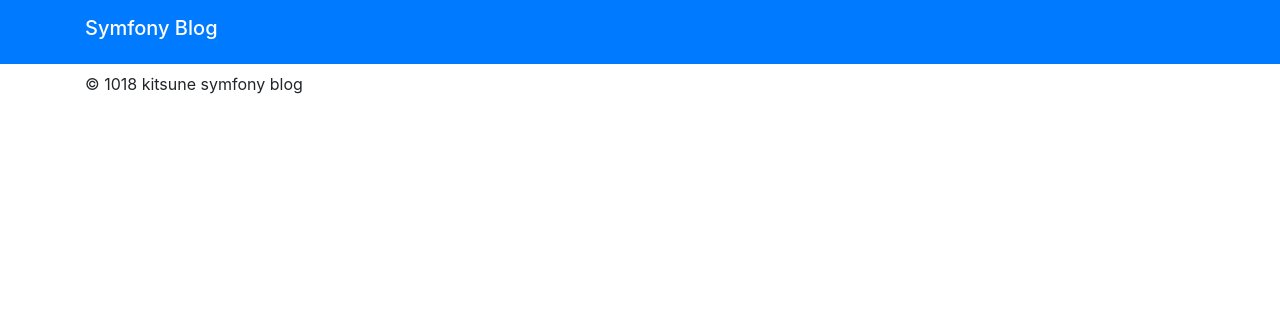
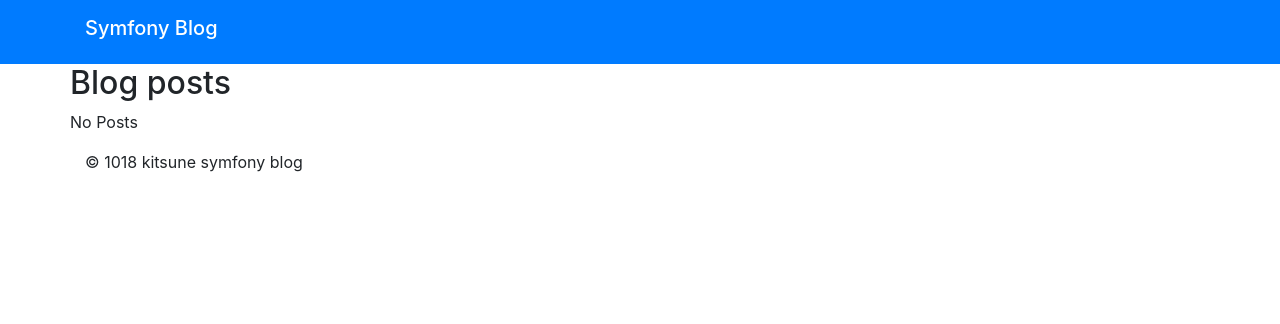
Before and after one commit to yk-mt12/symfony-blog-app, a Symfony app: template templates/blog/index.html.twig in a window 1280 px wide. Shown: the top 324 px of the page. Run offline with Twig, Linux system fonts and the light colour scheme; the template is opened without the code that fills it, so the values that code supplies are empty; some libraries are stand-ins or nearby versions.

Commit message:
Added ポスト一覧のレイアウトにbase.html.twigを適用させるため修正

```diff
--- a/templates/blog/index.html.twig
+++ b/templates/blog/index.html.twig
@@ -1,18 +1,11 @@
 {% extends 'base.html.twig' %}
 
-{% block page %}{{title}}{%endblock%}
-{% block title %}Hello BlogController!{% endblock %}
+{% block page_title %}Blog posts{%endblock%}
 
-{% block body %}
-<style>
-    .example-wrapper { margin: 1em auto; max-width: 800px; width: 95%; font: 18px/1.5 sans-serif; }
-    .example-wrapper code { background: #F5F5F5; padding: 2px 6px; }
-</style>
-
-<div class="example-wrapper">
-    <h1>Blog Post</h1>
+{% block content %}
+<div class="row">
   {%if posts | length > 0 %}
-    <table class="table" border="1">
+  <table class="table table-bordered" a>
     <thead>
       <tr>
         <td>ID</td>
@@ -34,6 +27,5 @@
   {% else %}
   <p>No Posts</p>
   {% endif %}
-
 </div>
 {% endblock %}
```
Lines whose indentation alone changed are shown as unchanged.
